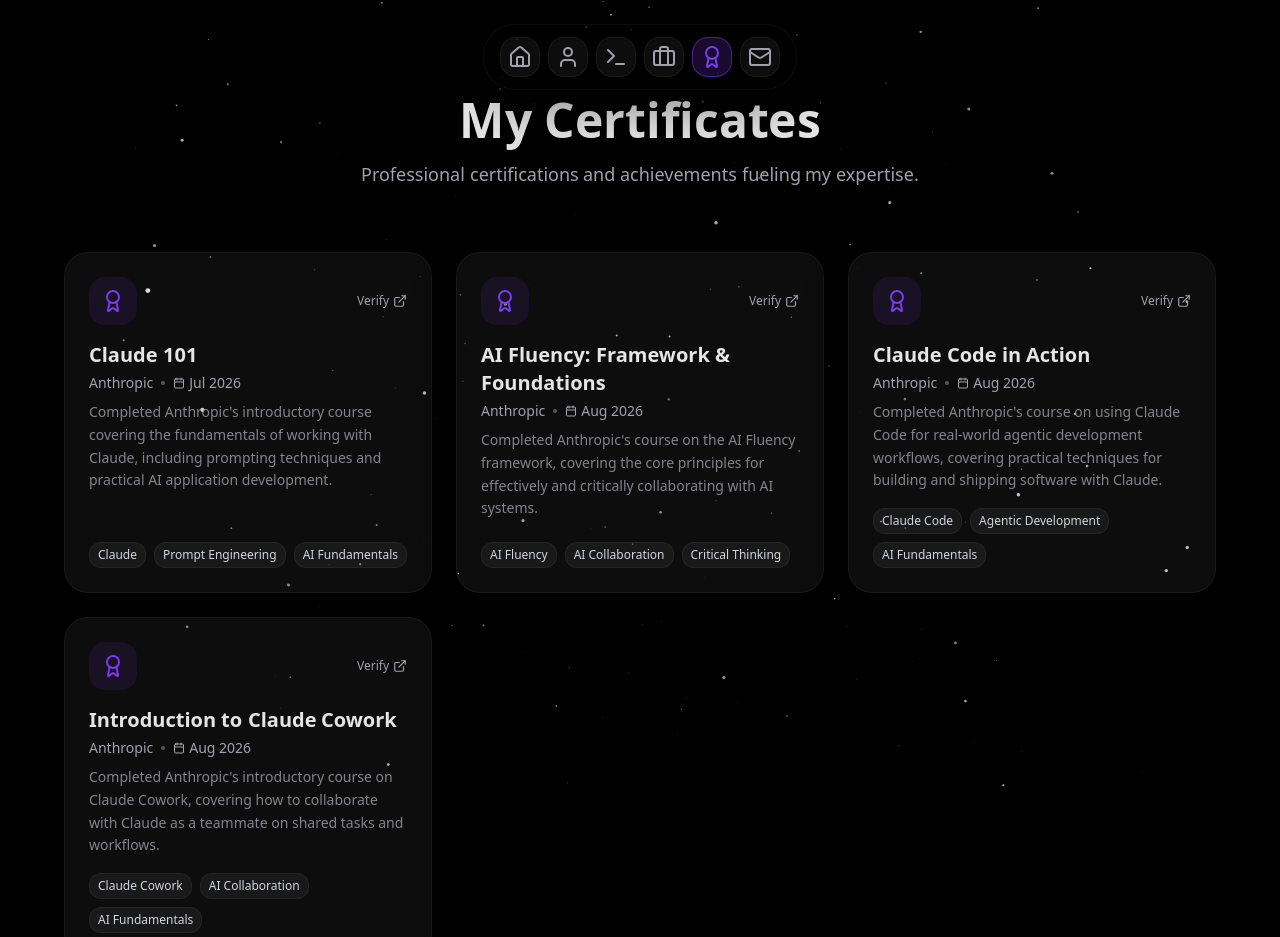
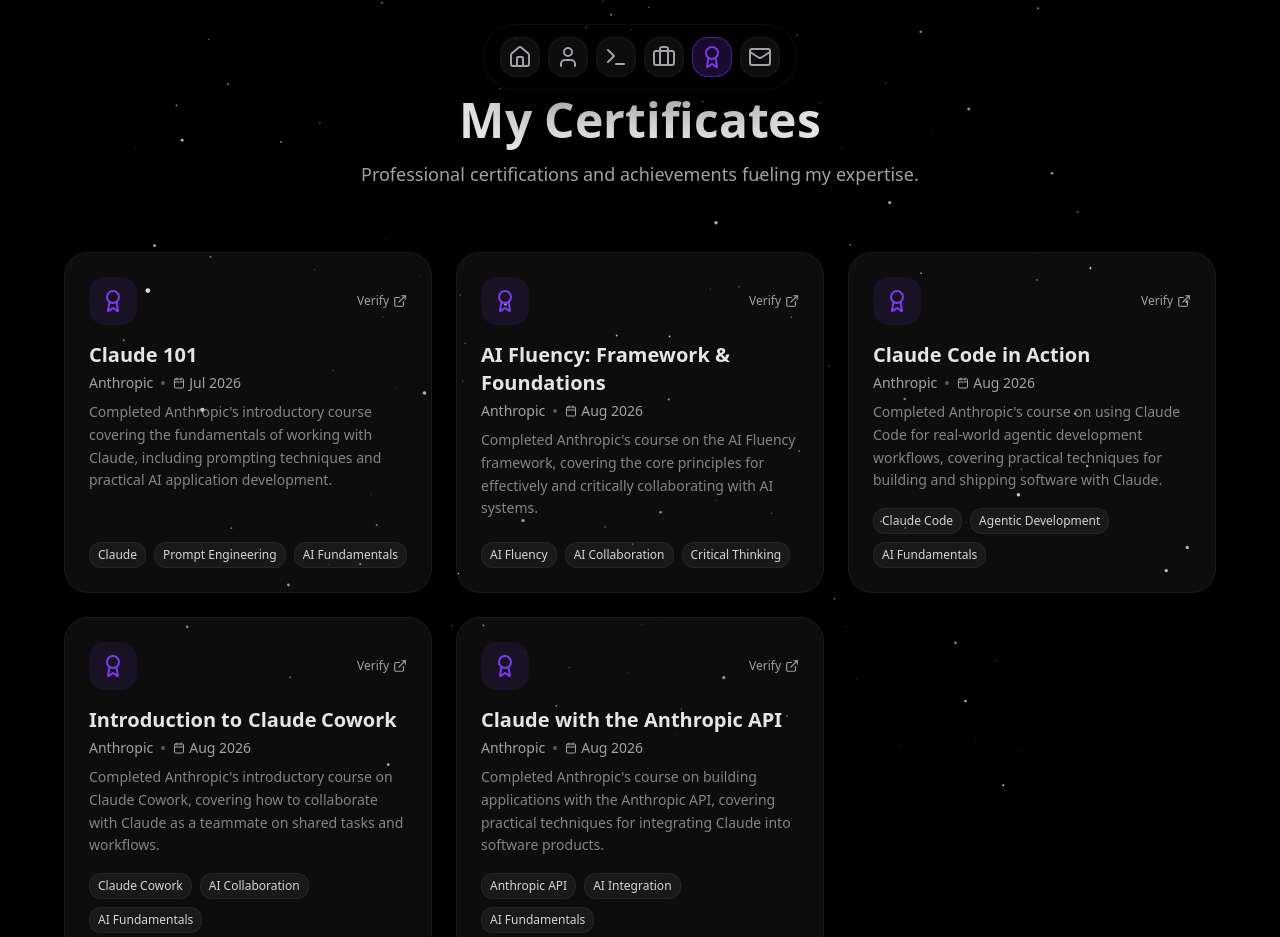
Before and after one commit to VSDeadShot/Portfolio, a Next.js app: page /certificates in a window 1280 px wide. Shown: the top 937 px of the page. Built offline with nearby package versions, Linux system fonts and the light colour scheme.

Commit message:
feat: add Claude with the Anthropic API certificate to certificates page

```diff
--- a/src/app/certificates/page.tsx
+++ b/src/app/certificates/page.tsx
@@ -38,6 +38,14 @@ const certificates: any[] = [
     link: "/certificates/introduction-to-claude-cowork.pdf",
     description: "Completed Anthropic's introductory course on Claude Cowork, covering how to collaborate with Claude as a teammate on shared tasks and workflows.",
     skills: ["Claude Cowork", "AI Collaboration", "AI Fundamentals"],
+  },
+  {
+    title: "Claude with the Anthropic API",
+    issuer: "Anthropic",
+    date: "Aug 2026",
+    link: "/certificates/claude-with-the-anthropic-api.pdf",
+    description: "Completed Anthropic's course on building applications with the Anthropic API, covering practical techniques for integrating Claude into software products.",
+    skills: ["Anthropic API", "AI Integration", "AI Fundamentals"],
   },
 ];
 
```
Also changed, not shown: 1 other file (tests, documents, lock files or other folders).
